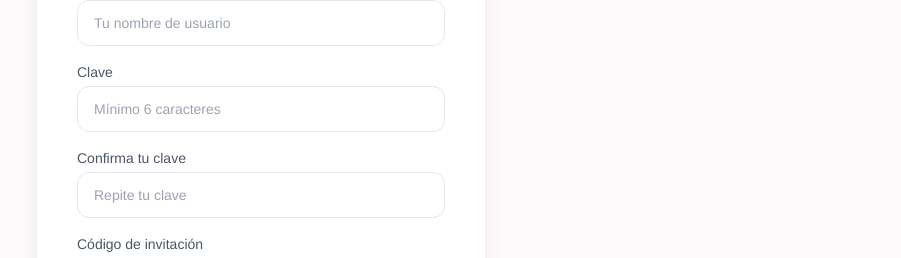
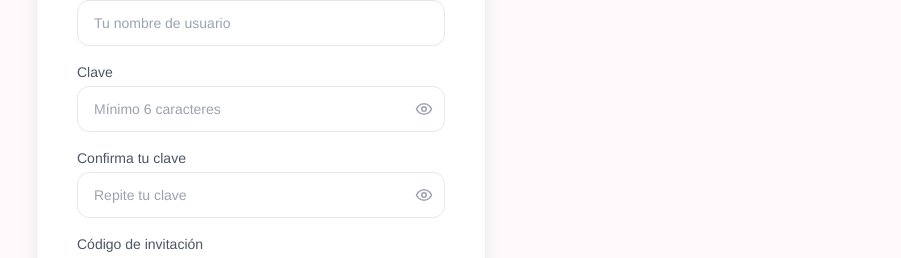
Before and after one commit to Omnix-Solution-Inc/reempoderate, a Next.js app: page /auth/registro in a window 1280 px wide. Shown: the part 254-512 px from the top of the page, without its empty margins (379-1280 px from the left). Built offline with nearby package versions, Linux system fonts and the light colour scheme; no server answers; a web font is replaced by a local one.

Commit message:
feat: botón de ojo para mostrar/ocultar la clave en todas las pantallas de acceso
- /auth/login, /auth/registro, /portal/login, /portal/registro
- Toggle ojo/ojo tachado dentro del campo, accesible (aria-label)

```diff
--- a/src/app/auth/login/page.tsx
+++ b/src/app/auth/login/page.tsx
@@ -13,6 +13,7 @@ const MAILTO = 'mailto:hola@reempoderate.com?subject=Solicitud%20de%20Servicio%2
 export default function LoginPage() {
   const router = useRouter()
   const [form, setForm] = useState({ name: '', password: '' })
+  const [show, setShow] = useState(false)
   const [error, setError] = useState('')
   const [loading, setLoading] = useState(false)
 
@@ -64,14 +65,28 @@ export default function LoginPage() {
 
           <div>
             <label className="block text-sm font-medium text-gray-600 mb-1">Clave</label>
+                          <div className="relative">
               <input
-              type="password"
+                            type={show ? 'text' : 'password'}
                             value={form.password}
                             onChange={set('password')}
                             required
                             placeholder="Tu clave"
-              className="w-full border border-gray-200 rounded-xl px-4 py-3 text-sm focus:outline-none focus:border-primary"
+                            className="w-full border border-gray-200 rounded-xl px-4 py-3 pr-12 text-sm focus:outline-none focus:border-primary"
                           />
+              <button
+                type="button"
+                onClick={() => setShow(v => !v)}
+                aria-label={show ? 'Ocultar clave' : 'Ver clave'}
+                className="absolute right-3 top-1/2 -translate-y-1/2 text-gray-400 hover:text-primary transition"
+              >
+                {show ? (
+                  <svg xmlns="http://www.w3.org/2000/svg" width="18" height="18" fill="none" stroke="currentColor" strokeWidth="2" viewBox="0 0 24 24"><path d="M9.88 9.88a3 3 0 1 0 4.24 4.24"/><path d="M10.73 5.08A10.43 10.43 0 0 1 12 5c7 0 10 7 10 7a13.16 13.16 0 0 1-1.67 2.68"/><path d="M6.61 6.61A13.526 13.526 0 0 0 2 12s3 7 10 7a9.74 9.74 0 0 0 5.39-1.61"/><line x1="2" x2="22" y1="2" y2="22"/></svg>
+                ) : (
+                  <svg xmlns="http://www.w3.org/2000/svg" width="18" height="18" fill="none" stroke="currentColor" strokeWidth="2" viewBox="0 0 24 24"><path d="M2 12s3-7 10-7 10 7 10 7-3 7-10 7-10-7-10-7Z"/><circle cx="12" cy="12" r="3"/></svg>
+                )}
+              </button>
+              </div>
             <div className="text-right mt-1">
               <a
                 href={MAILTO}
--- a/src/app/auth/registro/page.tsx
+++ b/src/app/auth/registro/page.tsx
@@ -12,6 +12,8 @@ const API = 'https://witmakers-1a5946c3.base44.app/functions'
 export default function RegistroAdminPage() {
   const router = useRouter()
   const [form, setForm] = useState({ name: '', password: '', password2: '', invite_code: '' })
+  const [show, setShow] = useState(false)
+  const [show2, setShow2] = useState(false)
   const [error, setError] = useState('')
   const [loading, setLoading] = useState(false)
 
@@ -83,31 +85,59 @@ export default function RegistroAdminPage() {
 
           <div>
             <label className="block text-sm font-medium text-gray-600 mb-1">Clave</label>
+                          <div className="relative">
               <input
-              type="password"
+                            type={show ? 'text' : 'password'}
                             value={form.password}
                             onChange={set('password')}
                             required
                             minLength={6}
                             placeholder="Mínimo 6 caracteres"
-              className={`${inputBase} border-gray-200 focus:border-primary`}
+                            className={`${inputBase} border-gray-200 focus:border-primary pr-12`}
                           />
+              <button
+                type="button"
+                onClick={() => setShow(v => !v)}
+                aria-label={show ? 'Ocultar clave' : 'Ver clave'}
+                className="absolute right-3 top-1/2 -translate-y-1/2 text-gray-400 hover:text-primary transition"
+              >
+                {show ? (
+                  <svg xmlns="http://www.w3.org/2000/svg" width="18" height="18" fill="none" stroke="currentColor" strokeWidth="2" viewBox="0 0 24 24"><path d="M9.88 9.88a3 3 0 1 0 4.24 4.24"/><path d="M10.73 5.08A10.43 10.43 0 0 1 12 5c7 0 10 7 10 7a13.16 13.16 0 0 1-1.67 2.68"/><path d="M6.61 6.61A13.526 13.526 0 0 0 2 12s3 7 10 7a9.74 9.74 0 0 0 5.39-1.61"/><line x1="2" x2="22" y1="2" y2="22"/></svg>
+                ) : (
+                  <svg xmlns="http://www.w3.org/2000/svg" width="18" height="18" fill="none" stroke="currentColor" strokeWidth="2" viewBox="0 0 24 24"><path d="M2 12s3-7 10-7 10 7 10 7-3 7-10 7-10-7-10-7Z"/><circle cx="12" cy="12" r="3"/></svg>
+                )}
+              </button>
+              </div>
           </div>
 
           <div>
             <label className="block text-sm font-medium text-gray-600 mb-1">Confirma tu clave</label>
+                          <div className="relative">
               <input
-              type="password"
+                            type={show2 ? 'text' : 'password'}
                             value={form.password2}
                             onChange={set('password2')}
                             required
                             placeholder="Repite tu clave"
-              className={`${inputBase} ${
+                            className={`pr-12 ${inputBase} ${
                               mismatch
                                 ? 'border-red-400 bg-red-50 focus:border-red-500'
                                 : 'border-gray-200 focus:border-primary'
                             }`}
                           />
+              <button
+                type="button"
+                onClick={() => setShow2(v => !v)}
+                aria-label={show2 ? 'Ocultar clave' : 'Ver clave'}
+                className="absolute right-3 top-1/2 -translate-y-1/2 text-gray-400 hover:text-primary transition"
+              >
+                {show2 ? (
+                  <svg xmlns="http://www.w3.org/2000/svg" width="18" height="18" fill="none" stroke="currentColor" strokeWidth="2" viewBox="0 0 24 24"><path d="M9.88 9.88a3 3 0 1 0 4.24 4.24"/><path d="M10.73 5.08A10.43 10.43 0 0 1 12 5c7 0 10 7 10 7a13.16 13.16 0 0 1-1.67 2.68"/><path d="M6.61 6.61A13.526 13.526 0 0 0 2 12s3 7 10 7a9.74 9.74 0 0 0 5.39-1.61"/><line x1="2" x2="22" y1="2" y2="22"/></svg>
+                ) : (
+                  <svg xmlns="http://www.w3.org/2000/svg" width="18" height="18" fill="none" stroke="currentColor" strokeWidth="2" viewBox="0 0 24 24"><path d="M2 12s3-7 10-7 10 7 10 7-3 7-10 7-10-7-10-7Z"/><circle cx="12" cy="12" r="3"/></svg>
+                )}
+              </button>
+              </div>
             {mismatch && (
               <p className="text-xs text-red-500 mt-1">Las claves no coinciden</p>
             )}
--- a/src/app/portal/login/page.tsx
+++ b/src/app/portal/login/page.tsx
@@ -12,6 +12,7 @@ const API = 'https://witmakers-1a5946c3.base44.app/functions'
 export default function PortalLoginPage() {
   const router = useRouter()
   const [form, setForm] = useState({ name: '', password: '' })
+  const [show, setShow] = useState(false)
   const [error, setError] = useState('')
   const [loading, setLoading] = useState(false)
 
@@ -79,14 +80,28 @@ export default function PortalLoginPage() {
 
           <div>
             <label className="block text-sm font-medium text-ink mb-1">Clave</label>
+                          <div className="relative">
               <input
-              type="password"
+                            type={show ? 'text' : 'password'}
                             value={form.password}
                             onChange={set('password')}
                             required
                             placeholder="Tu clave"
-              className="w-full border border-bloom/30 rounded-xl px-4 py-3 text-sm focus:outline-none focus:border-bloom-deep"
+                            className="w-full border border-bloom/30 rounded-xl px-4 py-3 pr-12 text-sm focus:outline-none focus:border-bloom-deep"
                           />
+              <button
+                type="button"
+                onClick={() => setShow(v => !v)}
+                aria-label={show ? 'Ocultar clave' : 'Ver clave'}
+                className="absolute right-3 top-1/2 -translate-y-1/2 text-gray-400 hover:text-primary transition"
+              >
+                {show ? (
+                  <svg xmlns="http://www.w3.org/2000/svg" width="18" height="18" fill="none" stroke="currentColor" strokeWidth="2" viewBox="0 0 24 24"><path d="M9.88 9.88a3 3 0 1 0 4.24 4.24"/><path d="M10.73 5.08A10.43 10.43 0 0 1 12 5c7 0 10 7 10 7a13.16 13.16 0 0 1-1.67 2.68"/><path d="M6.61 6.61A13.526 13.526 0 0 0 2 12s3 7 10 7a9.74 9.74 0 0 0 5.39-1.61"/><line x1="2" x2="22" y1="2" y2="22"/></svg>
+                ) : (
+                  <svg xmlns="http://www.w3.org/2000/svg" width="18" height="18" fill="none" stroke="currentColor" strokeWidth="2" viewBox="0 0 24 24"><path d="M2 12s3-7 10-7 10 7 10 7-3 7-10 7-10-7-10-7Z"/><circle cx="12" cy="12" r="3"/></svg>
+                )}
+              </button>
+              </div>
           </div>
 
           {error && (
--- a/src/app/portal/registro/page.tsx
+++ b/src/app/portal/registro/page.tsx
@@ -12,6 +12,8 @@ const API = 'https://witmakers-1a5946c3.base44.app/functions'
 export default function RegistroPage() {
   const router = useRouter()
   const [form, setForm] = useState({ name: '', email: '', password: '', confirm: '' })
+  const [show, setShow] = useState(false)
+  const [show2, setShow2] = useState(false)
   const [error, setError] = useState('')
   const [loading, setLoading] = useState(false)
 
@@ -106,31 +108,59 @@ export default function RegistroPage() {
 
           <div>
             <label className="block text-sm font-medium text-ink mb-1">Clave</label>
+                          <div className="relative">
               <input
-              type="password"
+                            type={show ? 'text' : 'password'}
                             value={form.password}
                             onChange={set('password')}
                             required
                             minLength={6}
                             placeholder="Mínimo 6 caracteres"
-              className="w-full border border-bloom/30 rounded-xl px-4 py-3 text-sm focus:outline-none focus:border-bloom-deep"
+                            className="w-full border border-bloom/30 rounded-xl px-4 py-3 pr-12 text-sm focus:outline-none focus:border-bloom-deep"
                           />
+              <button
+                type="button"
+                onClick={() => setShow(v => !v)}
+                aria-label={show ? 'Ocultar clave' : 'Ver clave'}
+                className="absolute right-3 top-1/2 -translate-y-1/2 text-gray-400 hover:text-primary transition"
+              >
+                {show ? (
+                  <svg xmlns="http://www.w3.org/2000/svg" width="18" height="18" fill="none" stroke="currentColor" strokeWidth="2" viewBox="0 0 24 24"><path d="M9.88 9.88a3 3 0 1 0 4.24 4.24"/><path d="M10.73 5.08A10.43 10.43 0 0 1 12 5c7 0 10 7 10 7a13.16 13.16 0 0 1-1.67 2.68"/><path d="M6.61 6.61A13.526 13.526 0 0 0 2 12s3 7 10 7a9.74 9.74 0 0 0 5.39-1.61"/><line x1="2" x2="22" y1="2" y2="22"/></svg>
+                ) : (
+                  <svg xmlns="http://www.w3.org/2000/svg" width="18" height="18" fill="none" stroke="currentColor" strokeWidth="2" viewBox="0 0 24 24"><path d="M2 12s3-7 10-7 10 7 10 7-3 7-10 7-10-7-10-7Z"/><circle cx="12" cy="12" r="3"/></svg>
+                )}
+              </button>
+              </div>
           </div>
 
           <div>
             <label className="block text-sm font-medium text-ink mb-1">Verifica tu clave</label>
+                          <div className="relative">
               <input
-              type="password"
+                            type={show2 ? 'text' : 'password'}
                             value={form.confirm}
                             onChange={set('confirm')}
                             required
                             placeholder="Escribe tu clave nuevamente"
-              className={`w-full border rounded-xl px-4 py-3 text-sm focus:outline-none ${
+                            className={`w-full border rounded-xl px-4 py-3 pr-12 text-sm focus:outline-none ${
                               form.confirm && form.confirm !== form.password
                                 ? 'border-red-300'
                                 : 'border-bloom/30 focus:border-bloom-deep'
                             }`}
                           />
+              <button
+                type="button"
+                onClick={() => setShow2(v => !v)}
+                aria-label={show2 ? 'Ocultar clave' : 'Ver clave'}
+                className="absolute right-3 top-1/2 -translate-y-1/2 text-gray-400 hover:text-primary transition"
+              >
+                {show2 ? (
+                  <svg xmlns="http://www.w3.org/2000/svg" width="18" height="18" fill="none" stroke="currentColor" strokeWidth="2" viewBox="0 0 24 24"><path d="M9.88 9.88a3 3 0 1 0 4.24 4.24"/><path d="M10.73 5.08A10.43 10.43 0 0 1 12 5c7 0 10 7 10 7a13.16 13.16 0 0 1-1.67 2.68"/><path d="M6.61 6.61A13.526 13.526 0 0 0 2 12s3 7 10 7a9.74 9.74 0 0 0 5.39-1.61"/><line x1="2" x2="22" y1="2" y2="22"/></svg>
+                ) : (
+                  <svg xmlns="http://www.w3.org/2000/svg" width="18" height="18" fill="none" stroke="currentColor" strokeWidth="2" viewBox="0 0 24 24"><path d="M2 12s3-7 10-7 10 7 10 7-3 7-10 7-10-7-10-7Z"/><circle cx="12" cy="12" r="3"/></svg>
+                )}
+              </button>
+              </div>
             {form.confirm && form.confirm !== form.password && (
               <p className="text-xs text-red-500 mt-1">Las claves no coinciden</p>
             )}
```
Lines whose indentation alone changed are shown as unchanged.
